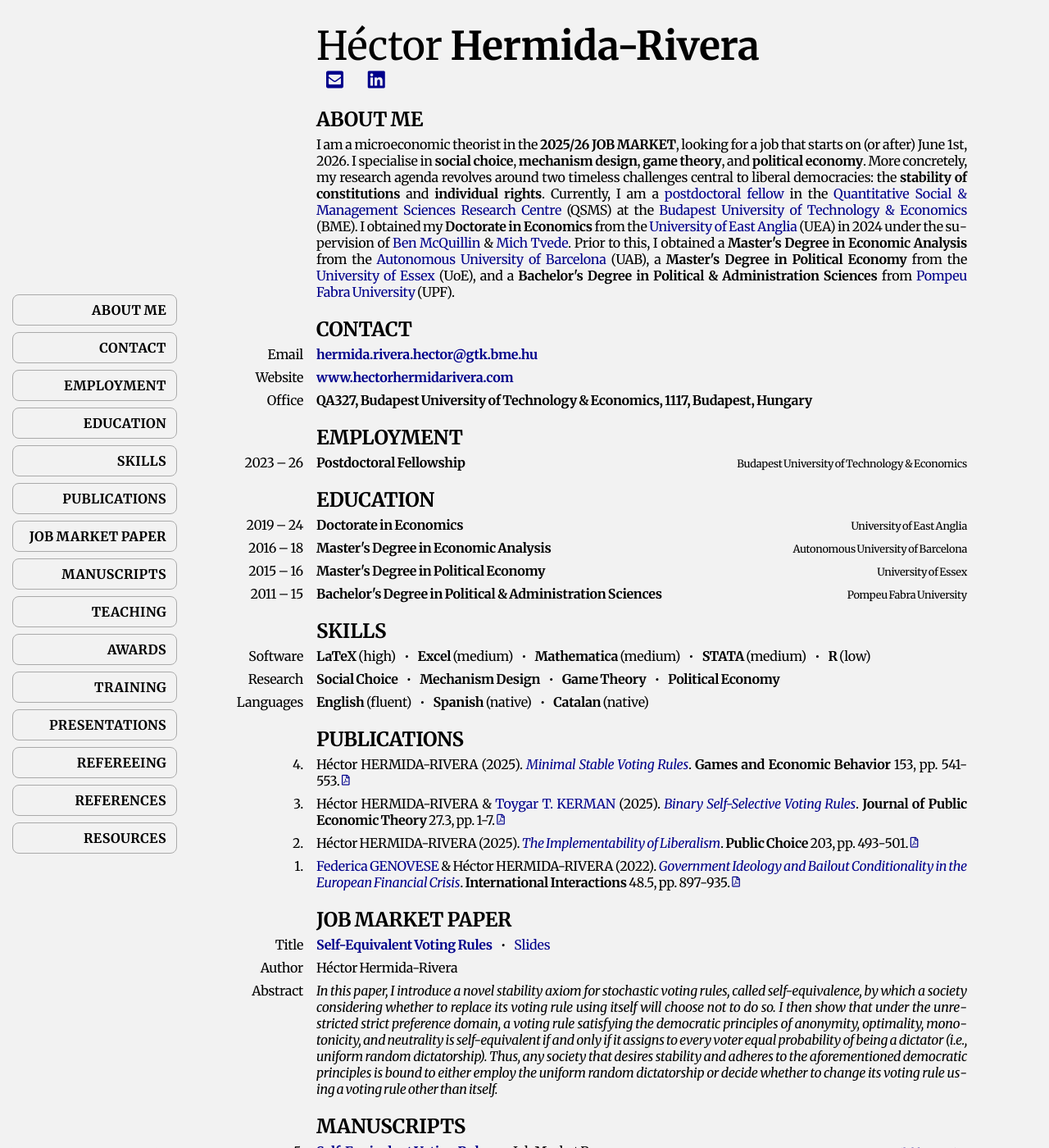
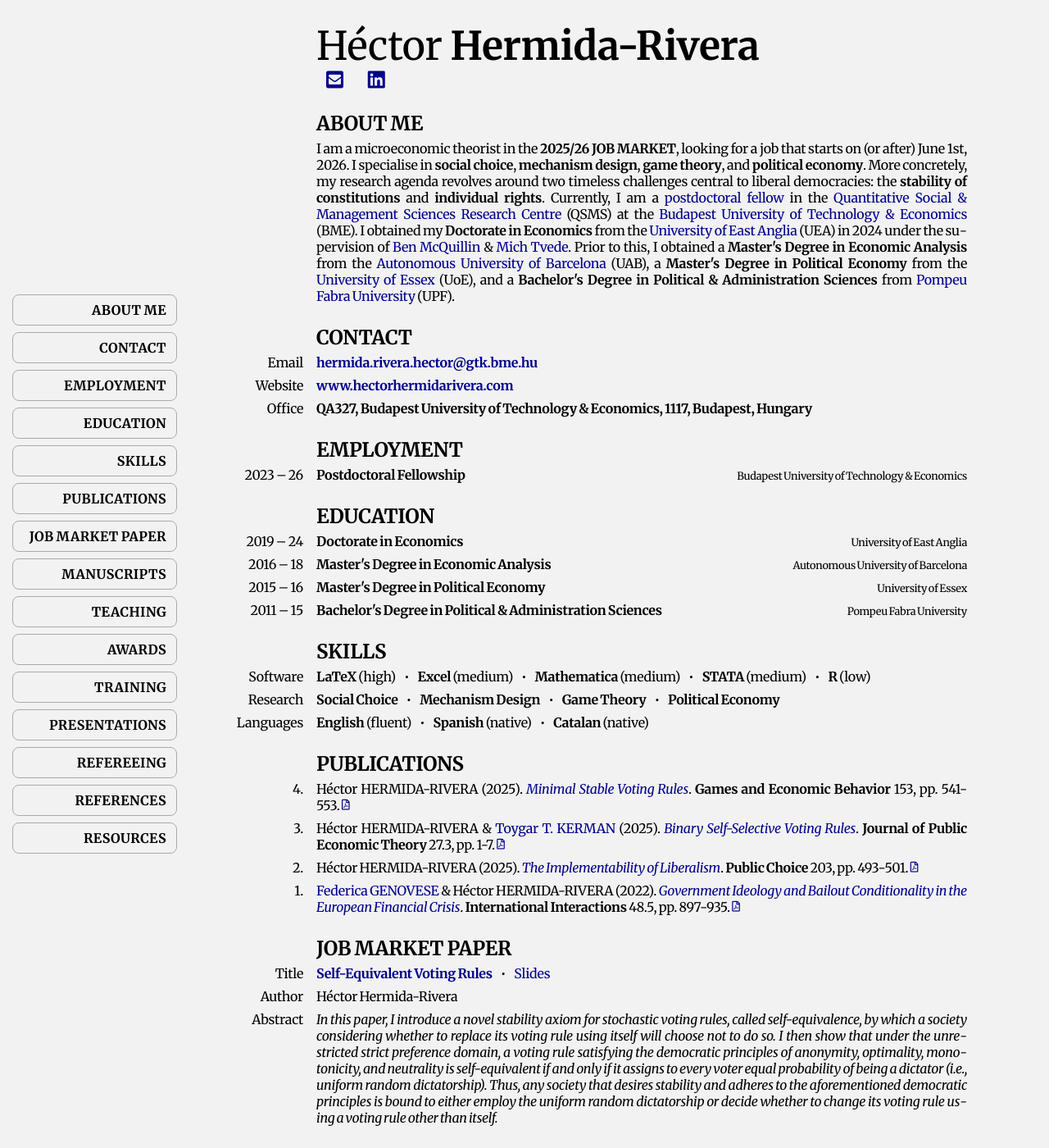
Before and after one commit to HectorHermidaRivera/hectorhermidarivera.github.io, a Jekyll site: the page built from index.md, in a window 1280 px wide and 1400 px high. Shown: the whole window at 82% size. Built offline with Jekyll 4.4.1, drawn with Linux system fonts in a browser that asks for light colours; a style sheet for code colours, icons or effects is not loaded.

Commit message:
Update style.css

```diff
--- a/assets/css/style.css
+++ b/assets/css/style.css
@@ -113,7 +113,7 @@ body {
   margin-left: 0;
   padding-left: 166px;
   margin-bottom: 5px;
-  margin-top: 20px;
+  margin-top: 25px;
   text-transform: uppercase;
 }
 
@@ -121,7 +121,7 @@ body {
   margin-left: 0;
   padding-left: 166px;
   margin-bottom: 2.5px;
-  margin-top: 10px;
+  margin-top: 12.5px;
   text-transform: uppercase;
 }
 
```
